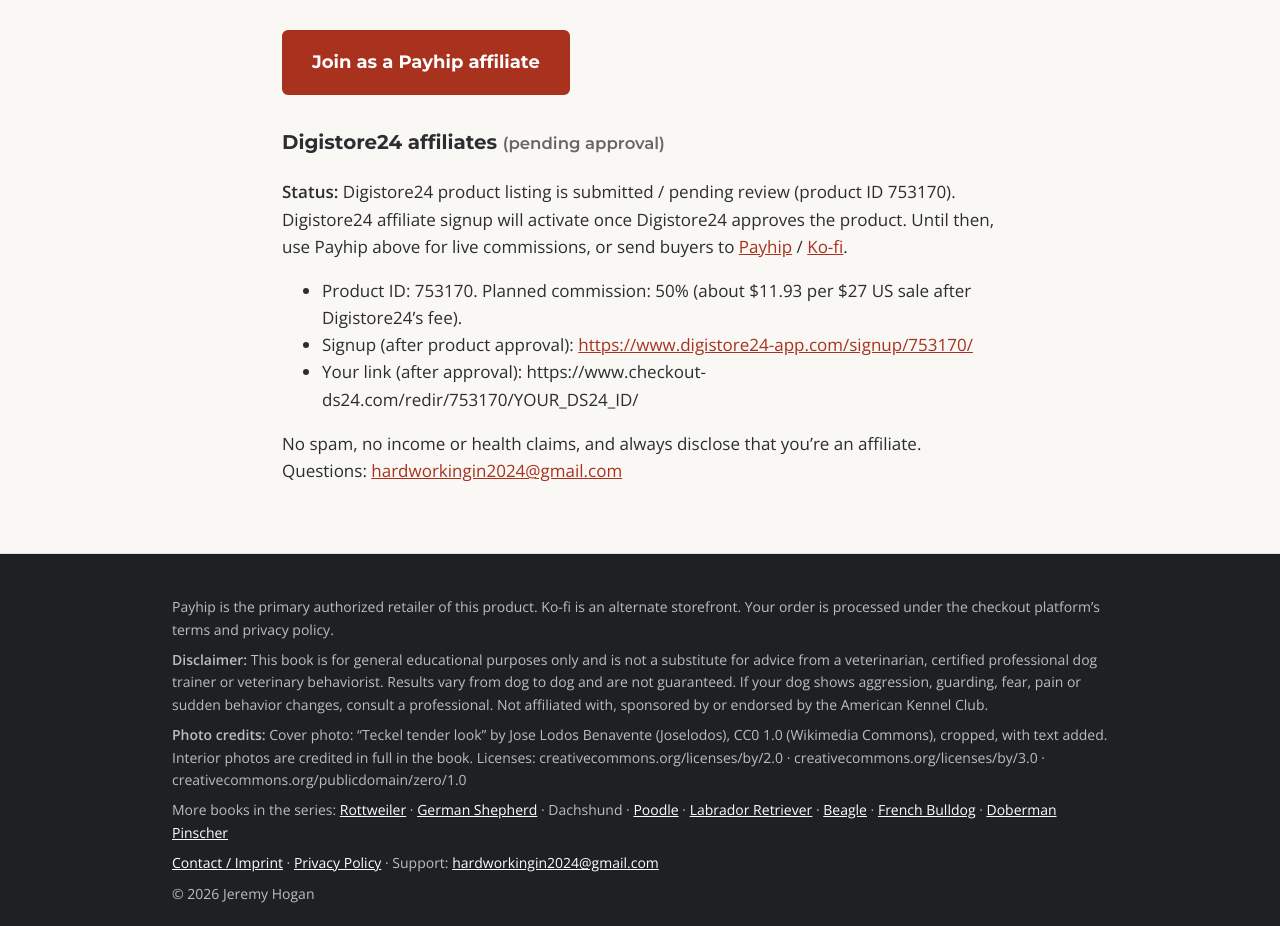
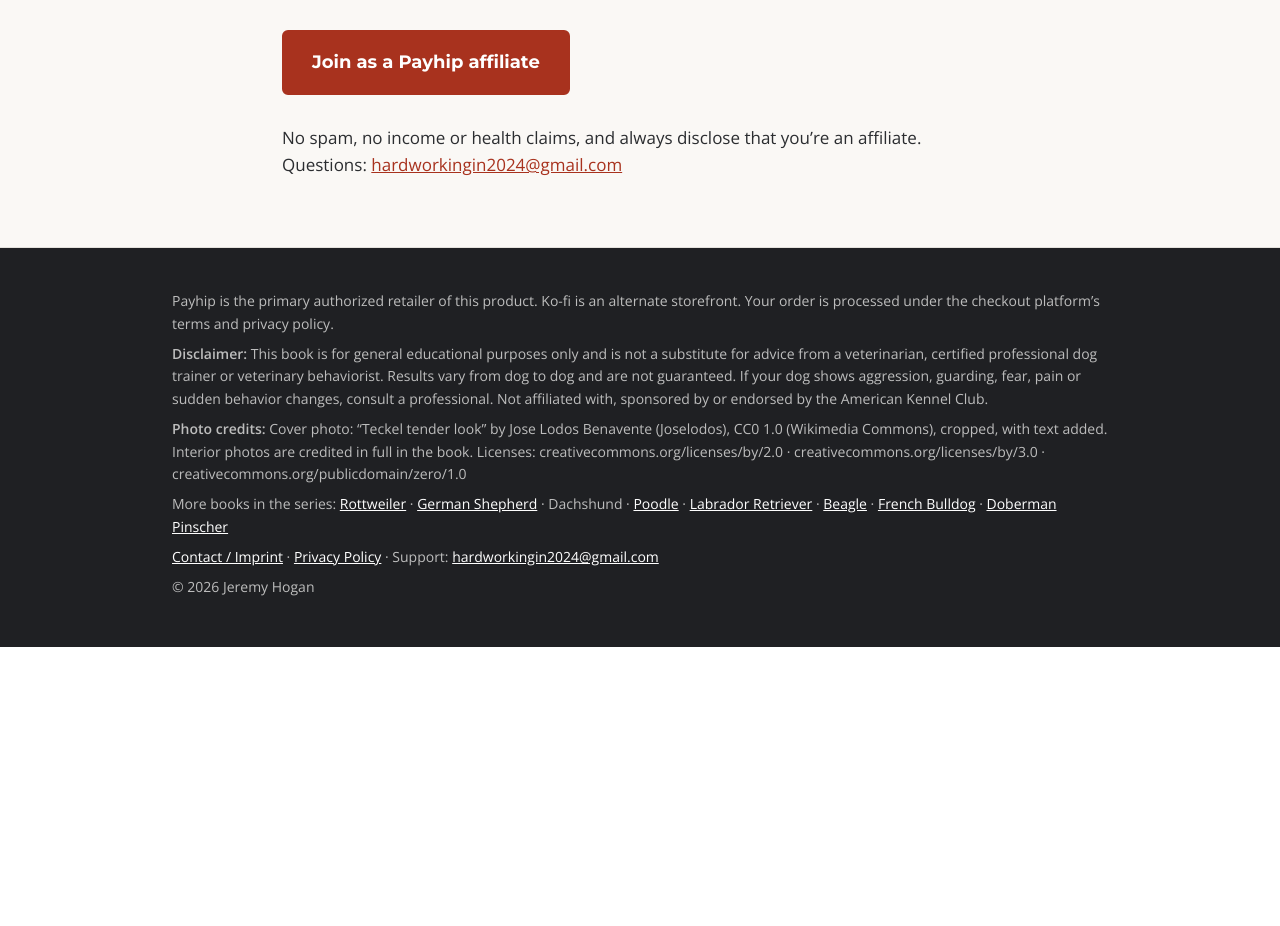
Before and after one commit to topdogproreels-69/dachshund, a plain HTML site: page index.html in a window 1280 px wide. Shown: the part 5224-6150 px from the top of the page. After the commit the page ends 5871 px from the top, so only its background shows below. Drawn offline with nearby package versions, Linux system fonts and the light colour scheme.

Commit message:
Remove Digistore24 links from promo pages until product approval.
Payhip remains the primary checkout and affiliate path; Ko-fi is the backup.
The pending Digistore24 affiliate section, checkout links, and trust-badge script are removed from the live page.

```diff
--- a/index.html
+++ b/index.html
@@ -66,11 +66,6 @@
 </head>
 <body>
 
-<!-- DS24_TRUST_BADGE -->
-<!-- Begin of Digistore24 Trusted Badge Code -->
-<script type="text/javascript" src="https://www.digistore24.com/trusted-badge/48848/ix3DOcdzLtpSiXT/salespage"></script>
-<!-- End of Digistore24 Trusted Badge Code -->
-<!-- /DS24_TRUST_BADGE -->
 
 <header class="hero">
   <div class="wrap">
@@ -208,13 +203,6 @@
     </ul>
     <p><a class="btn" href="https://payhip.com/auth/register/af6af1f396a1161">Join as a Payhip affiliate</a></p>
 
-    <h3>Digistore24 affiliates <small style="font-weight:600;color:#666">(pending approval)</small></h3>
-    <p><b>Status:</b> Digistore24 product listing is submitted / pending review (product ID 753170). Digistore24 affiliate signup will activate once Digistore24 approves the product. Until then, use Payhip above for live commissions, or send buyers to <a href="https://payhip.com/b/QxkF3">Payhip</a> / <a href="https://ko-fi.com/s/1bdbabea14">Ko-fi</a>.</p>
-    <ul>
-      <li>Product ID: 753170. Planned commission: 50% (about $11.93 per $27 US sale after Digistore24&rsquo;s fee).</li>
-      <li>Signup (after product approval): <a href="https://www.digistore24-app.com/signup/753170/">https://www.digistore24-app.com/signup/753170/</a></li>
-      <li>Your link (after approval): https://www.checkout-ds24.com/redir/753170/YOUR_DS24_ID/</li>
-    </ul>
 
     <p class="fine">No spam, no income or health claims, and always disclose that you&rsquo;re an affiliate. Questions: <a href="mailto:hardworkingin2024@gmail.com">hardworkingin2024@gmail.com</a></p>
   </div>
@@ -228,10 +216,6 @@
     <p>More books in the series: <a href="https://topdogproreels-69.github.io/rottweiler/">Rottweiler</a> &middot; <a href="https://topdogproreels-69.github.io/german-shepherd/">German Shepherd</a> &middot; Dachshund &middot; <a href="https://topdogproreels-69.github.io/poodle/">Poodle</a> &middot; <a href="https://topdogproreels-69.github.io/labrador/">Labrador Retriever</a> &middot; <a href="https://topdogproreels-69.github.io/beagle/">Beagle</a> &middot; <a href="https://topdogproreels-69.github.io/french-bulldog/">French Bulldog</a> &middot; <a href="https://topdogproreels-69.github.io/doberman/">Doberman Pinscher</a></p>
     <p><a href="https://telegra.ph/Contact---How-to-Train-Your-Breed-Books-10-19">Contact / Imprint</a> &middot; <a href="https://telegra.ph/Privacy-Policy---How-to-Train-Your-Breed-Books-10-19">Privacy Policy</a> &middot; Support: <a href="mailto:hardworkingin2024@gmail.com">hardworkingin2024@gmail.com</a></p>
     <p>&copy; 2026 Jeremy Hogan</p>
-    <div class="badge-slot">
-      <!-- DS24_TRUST_BADGE_FOOTER -->
-      <!-- /DS24_TRUST_BADGE_FOOTER -->
-    </div>
   </div>
 </footer>
 
```
Also changed, not shown: 1 other file.
